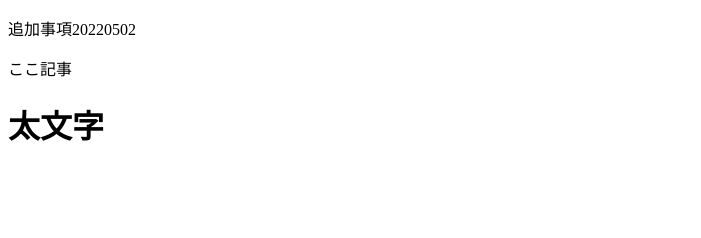
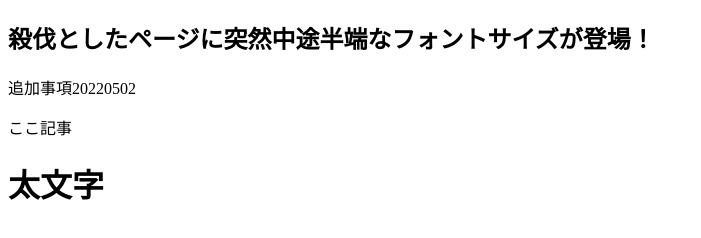
Before and after one commit to CTake1235/CCC, a plain HTML site: page index.html in a window 1280 px wide. Shown: the whole page, without its empty margins (0-701 px from the left). Drawn offline with Linux system fonts and the light colour scheme.

Commit message:
ちょっと変更

```diff
--- a/index.html
+++ b/index.html
@@ -5,6 +5,7 @@
         <title>てすとだみょーん</title>
     </head>
     <body>
+        <h2>殺伐としたページに突然中途半端なフォントサイズが登場！</h2>
         <p>追加事項20220502</p>
         <p>ここ記事</p>
         <h1>太文字</h1>
```
